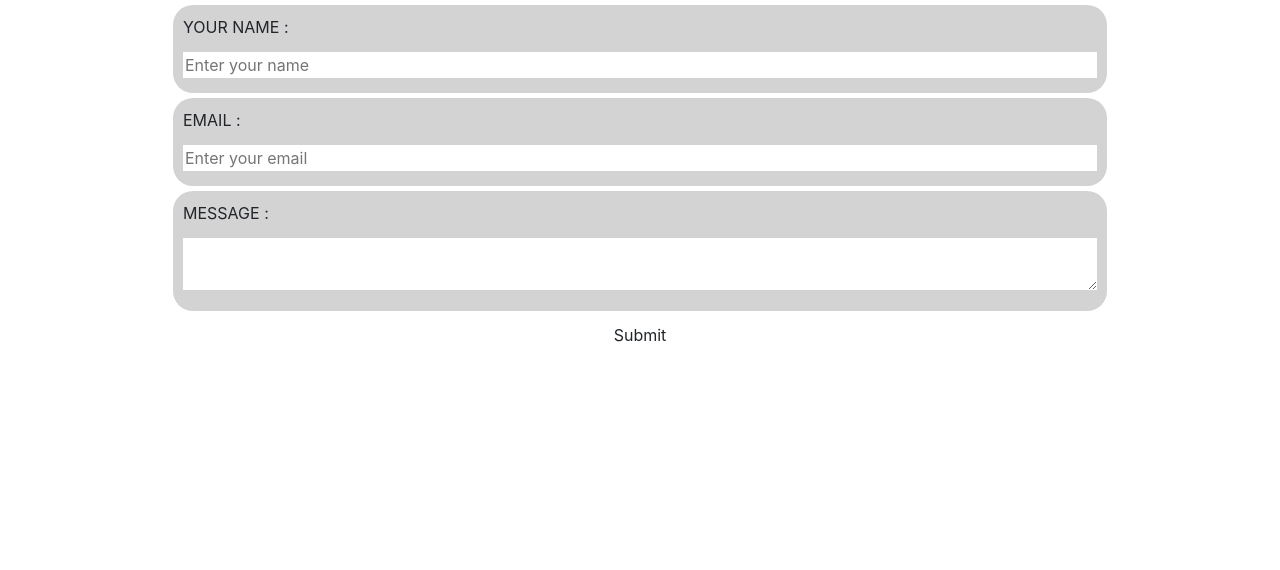
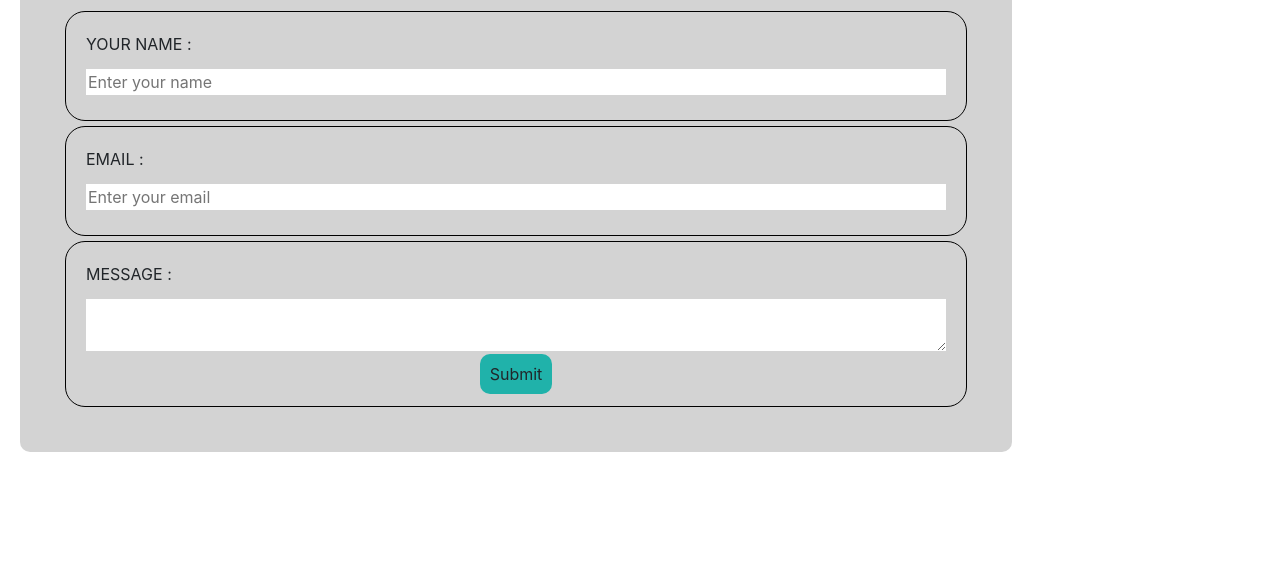
Before and after one commit to cojo12/myportfolio, a plain HTML site: page contact.html in a window 1280 px wide. Shown: the part 230-800 px from the top of the page. Drawn offline with nearby package versions, Linux system fonts and the light colour scheme.

Commit message:
organized css

```diff
--- a/contact.html
+++ b/contact.html
@@ -31,23 +31,26 @@
       </div>
   </nav>
 
+  <main class="container-contact">
+    <div class="jumbotron-contact">
+      <h1 class="display-4">Contact Me</h1>
       <div class="contact-form">
-    <h1 class="display-4">Contact Me</h1>
-      <div class="txtb">
+        <div class="txtb-contact">
           <label>Your Name :</label>
           <input type="text" name="" value="" placeholder="Enter your name">
         </div>
-        <div class="txtb">
+        <div class="txtb-contact">
           <label>Email :</label>
           <input type="text" name="" value="" placeholder="Enter your email">
         </div>
-      <div class="txtb">
+        <div class="txtb-contact">
           <label>Message :</label>
           <textarea></textarea>
+          <a class="btn-contact">Submit</a>
         </div>
-      <a class="btn">Submit</a>
       </div>
-
+    </div>
+  </main>
 
 
 
--- a/style.css
+++ b/style.css
@@ -1,82 +1,74 @@
-.jumbotron {
-    text-align: center;
-    text-decoration: underline;
+.btn-contact {
+    background-color: lightseagreen;
+    padding: 10px;
+    border-radius:  10px;
 }
 
-.navbar {
-    background-color: darkred;
+.card {
+    padding: 20px;
 }
 
-img {
-    width: 250px;
-    position: relative;
+.card-row {
+    margin: 30px;
+    float: left;
 }
 
-.container {
-    background-color: lightgray;
+.col-sm-3,
+.col-lg-6  {
     padding: 20px;
-    max-width: ;width: 100%;
+    max-width: 100%;
+    margin: auto;
 }
 
 .contact-form {
     width: 80%;
     max-width: 100%;
-    position: absolute;
-    padding: 40px 40px;
+    padding: 40px;
     box-sizing: border-box;
     border-radius: 10px;
-    top: 10%;
-    left: 10%;
-    text-align: center;}
+    background-color: lightgray;
+    text-align: center;
+}
 
-.contact-form h1 {
-    margin-top: 0;
-    font-weight: bold;
+.container-home,
+.container-contact,
+.container-about {
+    padding: 20px;
+    max-width: 100%;
+
+    align-content: center;
+}
+
+.display-4 {
+    border-bottom: 5px solid black;
+    text-align: center;
     padding: 20px;
 }
 
-.txtb {
-    padding: 10px 10px;
+img {
+    width: 250px;
+}
+
+.txtb-contact {
+    padding: 20px;
     border: 1px solid black;
     margin: 5px;
-    border: none;
-    background-color: lightgray;
     border-radius: 20px;
 }
 
-.txtb input, .txtb textarea {
+.txtb-contact label {
+    display: block;
+    text-align: left;
+    text-transform: uppercase;
+}
+
+.txtb-contact input, .txtb-contact textarea {
     width: 100%;
     border: none;
     margin-top: 5px;
     margin-bottom: 5px;
 }
 
-.txtb label {
-    display: block;
-    text-align: left;
-    text-transform: uppercase;
+.navbar {
+    background-color: darkred;
 }
-
-.btn {
-    background-color: lightseagreen;
-}
-
-.card {
-    padding: 20px;
-}
-
-.col-sm-3 {
-    padding: 20px;
-    max-width: 100%;
-    text-align: center;
-}
-
-.card-row {
-    margin: 30px 30px;
-    float: left;
-}
-
-.col-lg-6 {
-    padding: 20px;
-    max-width: 100%;
-}
```
Also changed, not shown: portfolio.html (+1 -1 lines). Lines whose indentation alone changed are shown as unchanged.
